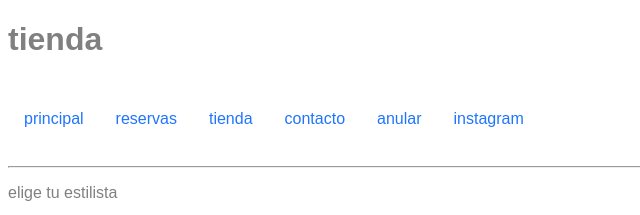
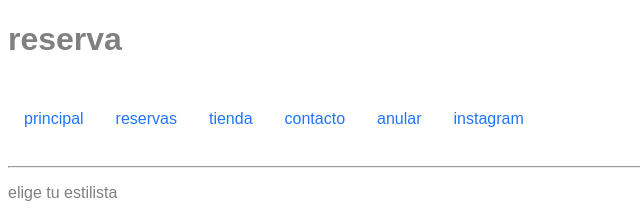
Before and after one commit to nicasiof/the-cut-barberia, a plain HTML site: page pages/reserva.html in a window 1280 px wide. Shown: the top 215 px of the page, 0-640 px from the left. Drawn offline with Linux system fonts and the light colour scheme.

```diff
--- a/pages/reserva.html
+++ b/pages/reserva.html
@@ -14,7 +14,7 @@
 
 <body>
     <header>
-        <h1>tienda</h1>
+        <h1>reserva</h1>
         <nav>
             <ul>
                 <li> <a href="main.html"><p>principal</p></a></li>
```
